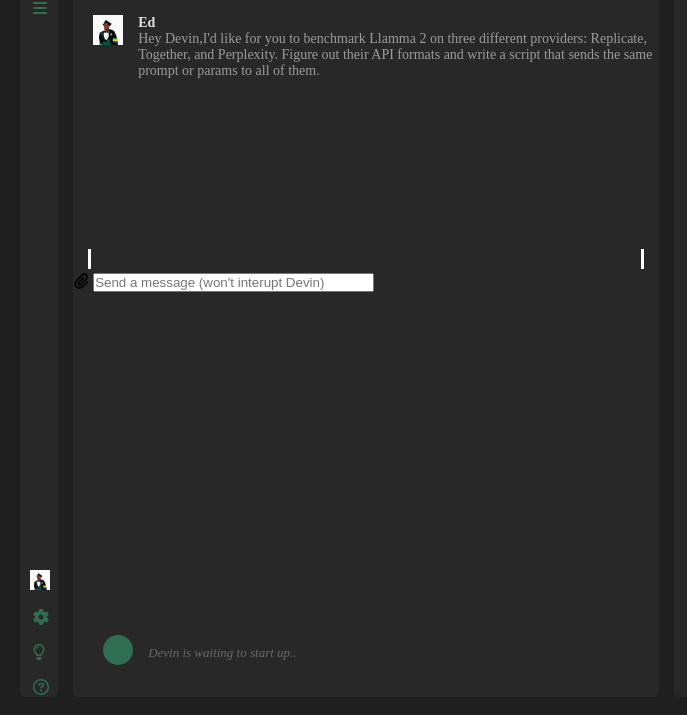
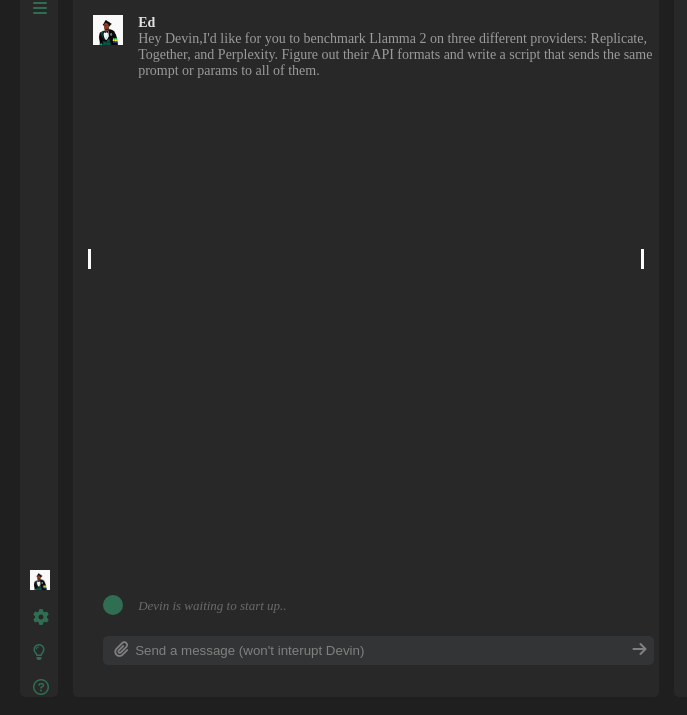
Before and after one commit to Agaba-Ed/devin-clone, a plain HTML site: page index.html in a window 1280 px wide. Shown: the part 85-800 px from the top of the page, without its empty margins (0-687 px from the left). Drawn offline with Linux system fonts and the light colour scheme.

Commit message:
Prompt chat section UI task completed

```diff
--- a/css/style.scss
+++ b/css/style.scss
@@ -151,11 +151,11 @@ body {
         .devin_waiting{
             display: flex;
             position: fixed;
-            bottom: 50px;
+            bottom: 100px;
             margin-left: 30px;
             .devin_image{
-                width: 30px;
-                height: 30px;
+                width: 20px;
+                height: 20px;
                 background-color: #306E54;
                 border-radius: 50%;
                 margin-right: 15px;
@@ -164,7 +164,37 @@ body {
                 color: #6A6A6A;
                 font-style: italic;
                 font-size: 13px;
-                padding-top: 10px;
+                padding-top: 3px;
+            }
+        }
+
+        .write-prompt-section{
+            position: fixed;
+            bottom: 50px;
+            margin-left: 30px;
+            background-color: #333435;
+            width: 43%;
+            border-radius: 5px;
+            .prompt{
+                border-style: none;
+                background-color: #333435;
+                width: 90%;
+                padding: 7px 2px;
+
+            }
+            i{
+                color: #808080;
+            }
+            .prompt:focus{
+                outline: none;
+            }
+
+            .prompt::placeholder{
+                color: #808080;
+            }
+
+            .attach{
+                margin-left: 10px;
             }
         }
     }
--- a/index.html
+++ b/index.html
@@ -51,8 +51,9 @@
                 </div>
             </div>
             <div class="write-prompt-section">
-                <i class="fa-solid fa-paperclip"></i>
-                <input type="text" name="" id="" class="prompt" placeholder="Send a message (won't interupt Devin)">
+                <i class="fa-solid fa-paperclip attach"></i>
+                <input type="text" name="" id="" class="prompt" placeholder="Send a message (won't interupt Devin)" >
+                <i class="fa-solid fa-arrow-right"></i>
             </div>
 
 
```
Also changed, not shown: css/style.css, 1 other file.
